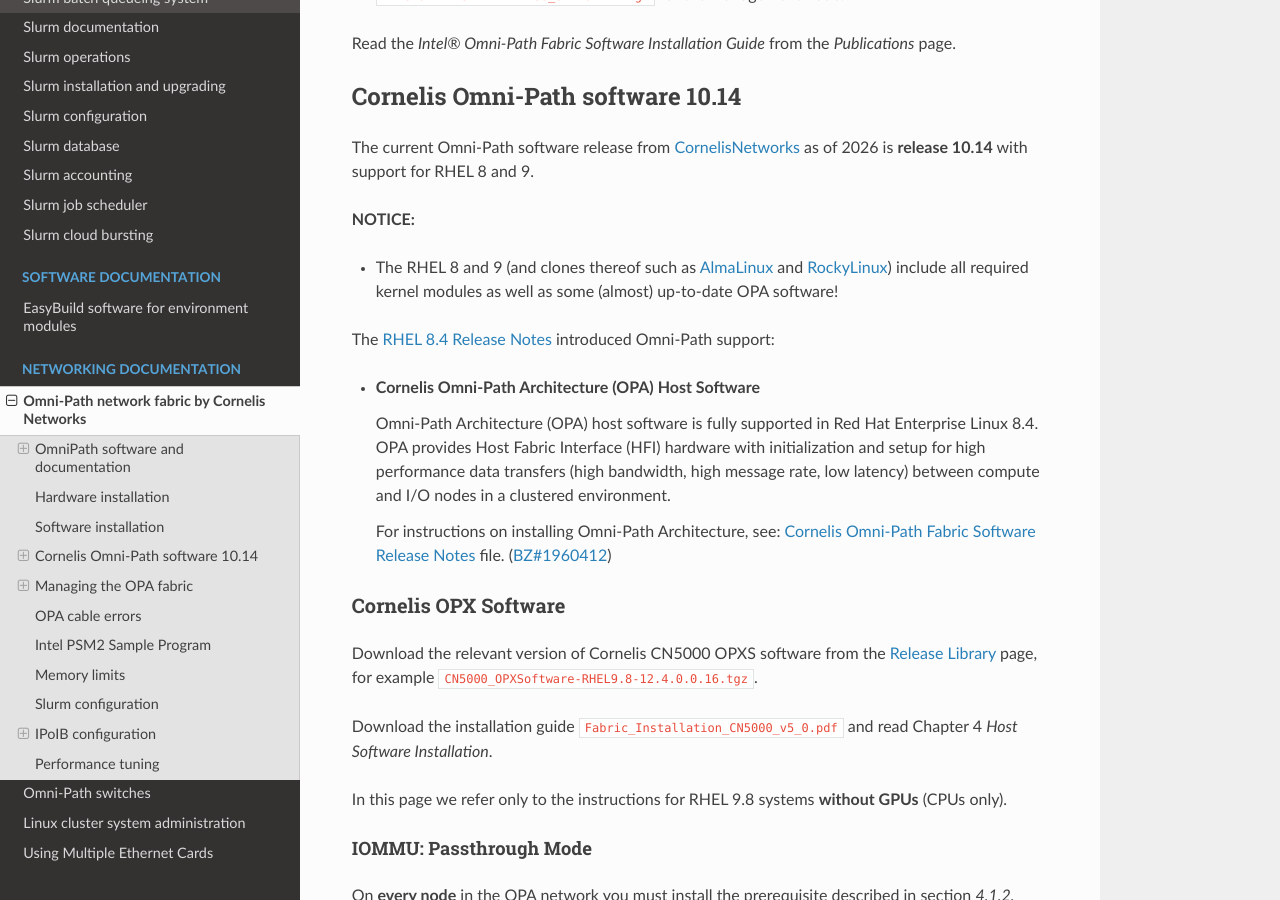
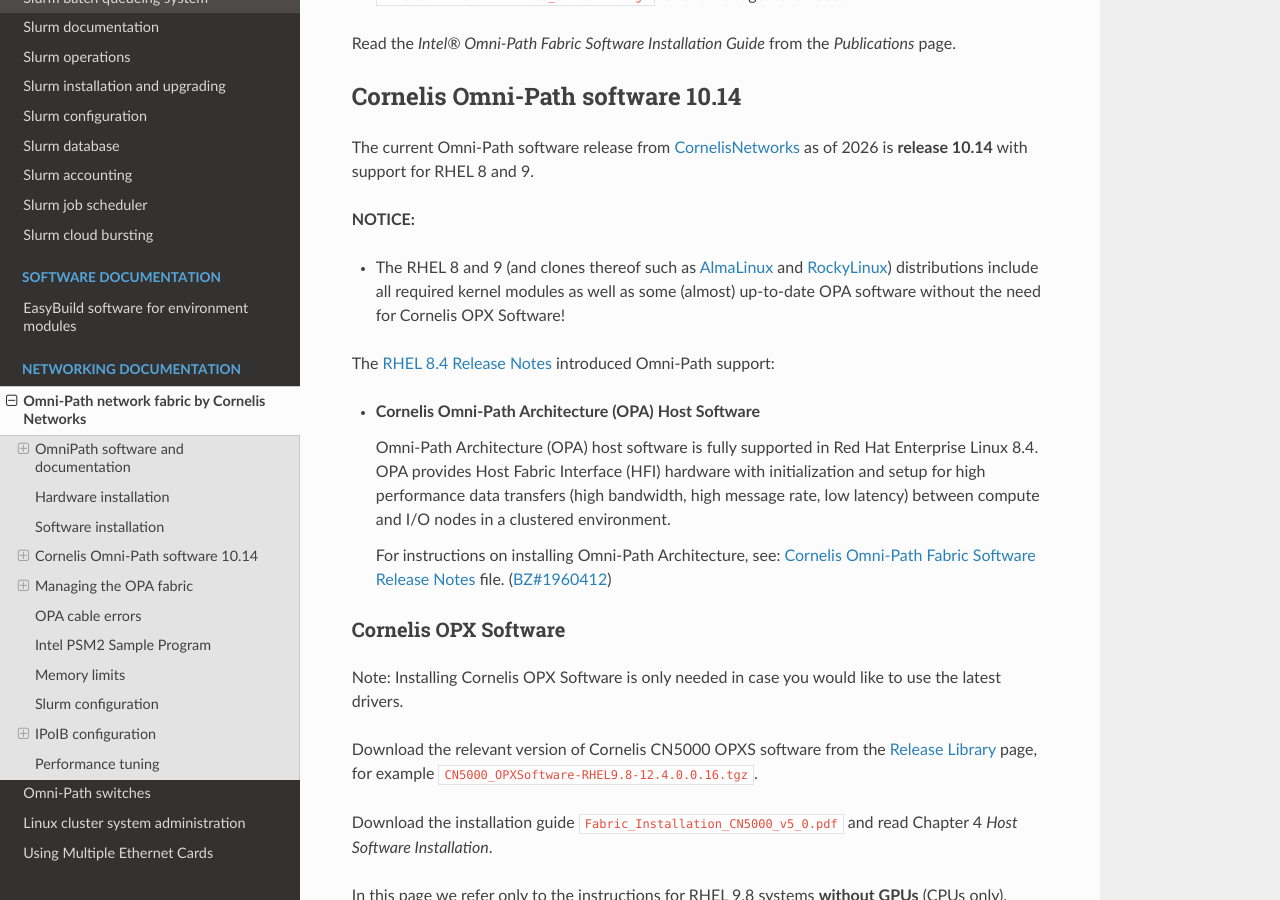
Before and after one commit to OleHolmNielsen/Niflheim_system, a Sphinx documentation site: the page built from docs/OmniPath.rst, in a window 1280 px wide and 900 px high, scrolled down 2984 px. Built offline with Sphinx 7.4.7 and the Read the Docs theme 3.1.0, drawn with Linux system fonts in a browser that asks for light colours.

Commit message:
Minor edits

```diff
--- a/docs/OmniPath.rst
+++ b/docs/OmniPath.rst
@@ -116,7 +116,9 @@
 
 **NOTICE:**
 
-* The RHEL 8 and 9 (and clones thereof such as AlmaLinux_ and RockyLinux_) include all required kernel modules as well as some (almost) up-to-date OPA software!
+* The RHEL 8 and 9 (and clones thereof such as AlmaLinux_ and RockyLinux_) distributions
+  include all required kernel modules as well as some (almost) up-to-date OPA software
+  without the need for Cornelis OPX Software!
 
 The `RHEL 8.4 Release Notes <https://access.redhat.com/documentation/en-us/red_hat_enterprise_linux/8/html-single/8.4_release_notes/index>`_
 introduced Omni-Path support:
@@ -133,6 +135,9 @@
 
 Cornelis OPX Software
 -----------------------------
+
+Note:
+Installing Cornelis OPX Software is only needed in case you would like to use the latest drivers.
 
 Download the relevant version of Cornelis CN5000 OPXS software from the
 `Release Library <https://customercenter.cornelisnetworks.com/#/customer/assets/software-and-documentation/release>`_ page,
```
